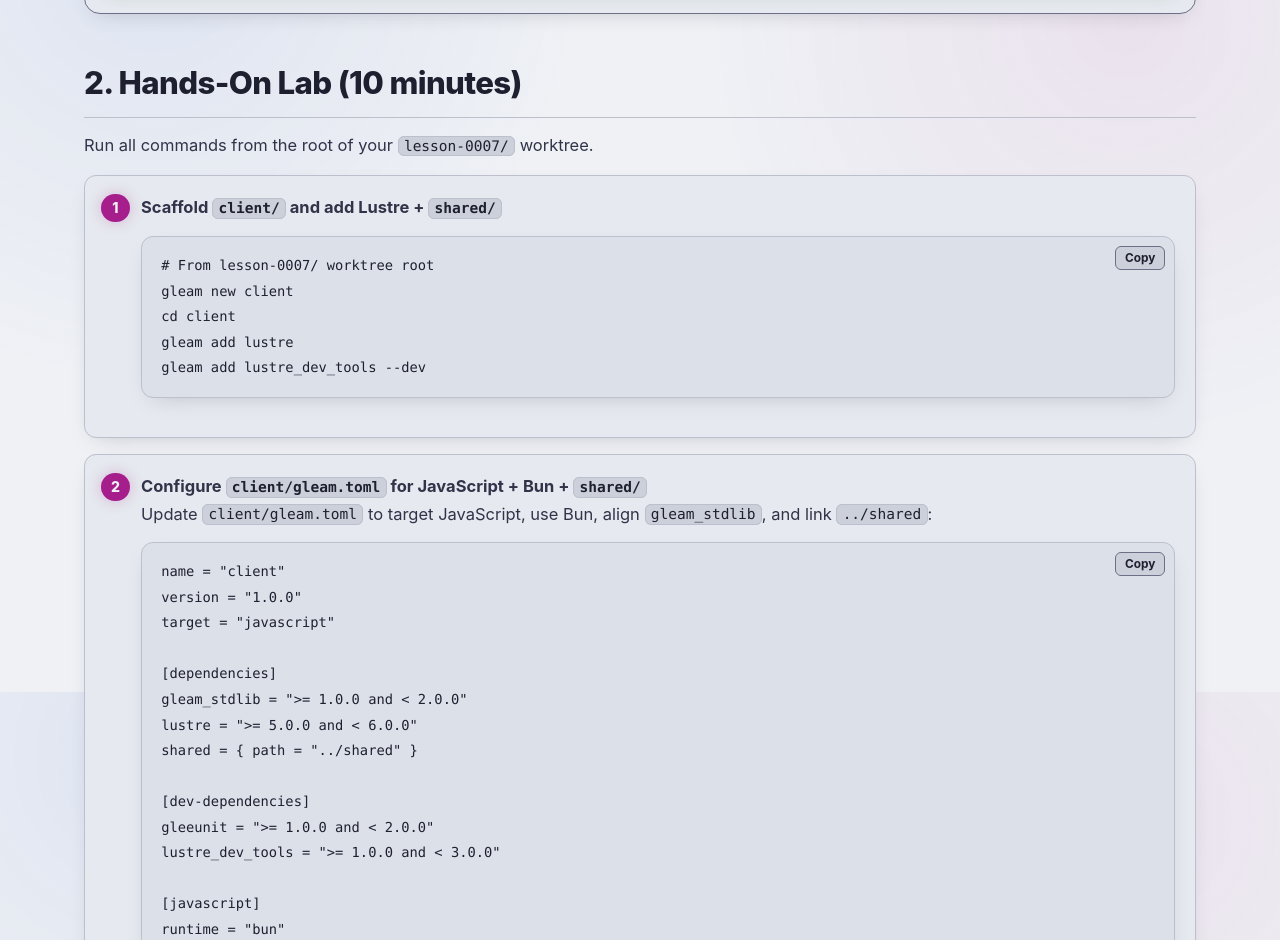
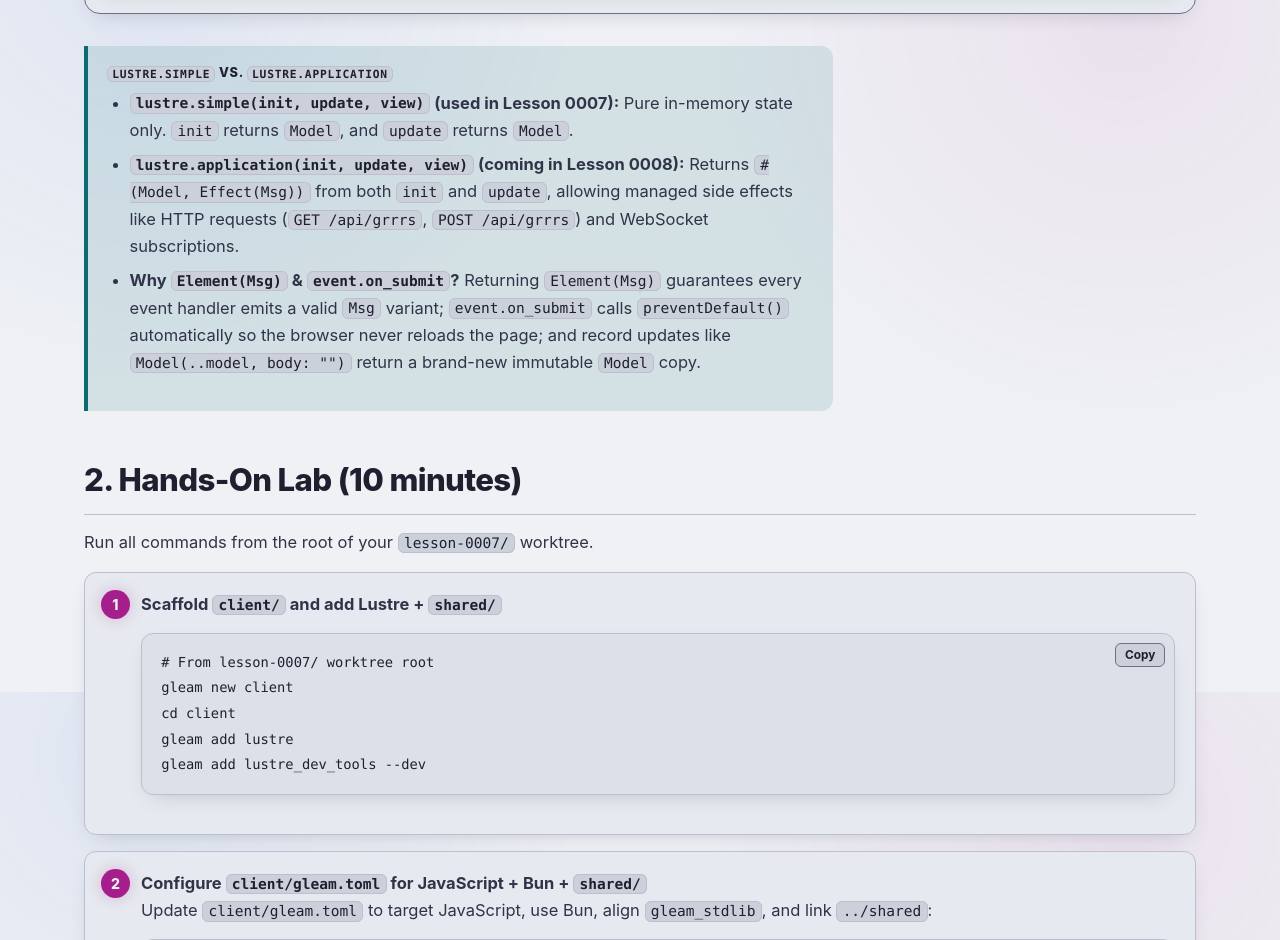
Before and after one commit to s-a-c/grrr, a plain HTML site: page lessons/0007-lustre-spa-mvu-and-shared-in-browser.html in a window 1280 px wide. Shown: the part 1708-2648 px from the top of the page. Drawn offline with Linux system fonts and the light colour scheme; animation ran at ten frames a second.

Commit message:
docs(lesson-0007): explicitly explain lustre.simple vs lustre.application and MVU guarantees

```diff
--- a/lessons/0007-lustre-spa-mvu-and-shared-in-browser.html
+++ b/lessons/0007-lustre-spa-mvu-and-shared-in-browser.html
@@ -204,6 +204,15 @@ fn update(model: Model, msg: Msg) -&gt; Model {
           Click a button above to watch an event travel through Model → View → Msg → Update → Model!
         </div>
       </div>
+
+      <div class="callout beam">
+        <p class="callout-title"><code>lustre.simple</code> vs. <code>lustre.application</code></p>
+        <ul>
+          <li><strong><code>lustre.simple(init, update, view)</code> (used in Lesson 0007):</strong> Pure in-memory state only. <code>init</code> returns <code>Model</code>, and <code>update</code> returns <code>Model</code>.</li>
+          <li><strong><code>lustre.application(init, update, view)</code> (coming in Lesson 0008):</strong> Returns <code>#(Model, Effect(Msg))</code> from both <code>init</code> and <code>update</code>, allowing managed side effects like HTTP requests (<code>GET /api/grrrs</code>, <code>POST /api/grrrs</code>) and WebSocket subscriptions.</li>
+          <li><strong>Why <code>Element(Msg)</code> &amp; <code>event.on_submit</code>?</strong> Returning <code>Element(Msg)</code> guarantees every event handler emits a valid <code>Msg</code> variant; <code>event.on_submit</code> calls <code>preventDefault()</code> automatically so the browser never reloads the page; and record updates like <code>Model(..model, body: "")</code> return a brand-new immutable <code>Model</code> copy.</li>
+        </ul>
+      </div>
     </section>
 
     <!-- SECTION 2: HANDS-ON LAB -->
@@ -238,7 +247,10 @@ gleeunit = "&gt;= 1.0.0 and &lt; 2.0.0"
 lustre_dev_tools = "&gt;= 1.0.0 and &lt; 3.0.0"
 
 [javascript]
-runtime = "bun"</code></pre>
+runtime = "bun"
+
+[tools.lustre.bin]
+bun = "system"</code></pre>
           Then run <code>gleam deps update</code> inside <code>client/</code> so <code>manifest.toml</code> resolves cleanly with <code>shared/</code>.
         </li>
 
```
Also changed, not shown: NOTES.md (+1 -0 lines).
